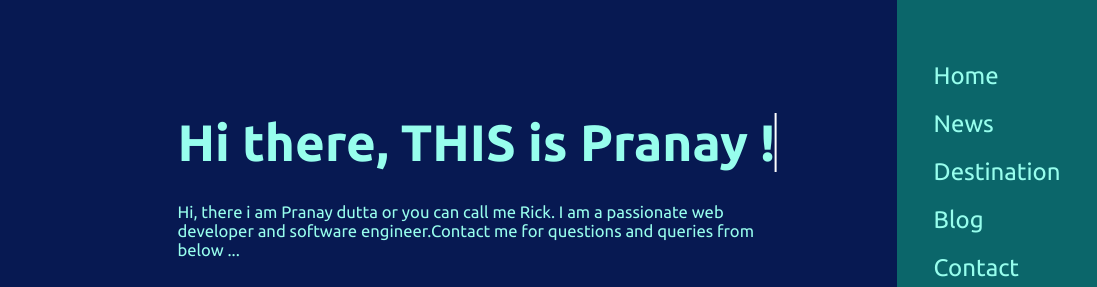
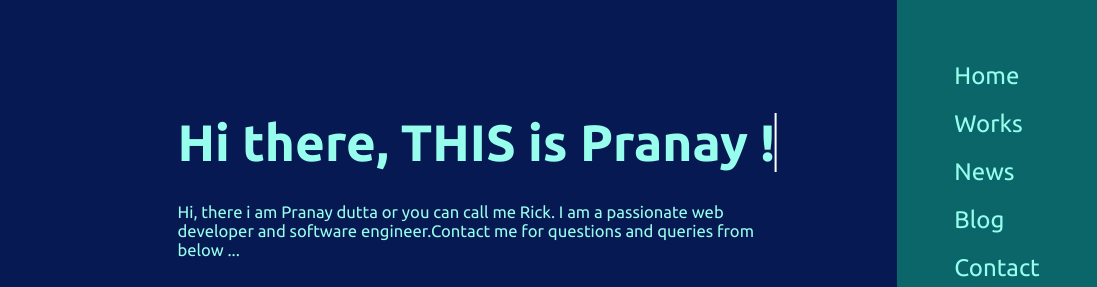
Before and after one commit to Rick-ftw/Portfolio, a plain HTML site: page index.html in a window 1280 px wide. Both pictures are taken after a click on the element 1198 px from the left and 70 px from the top of the page. Shown: the part 228-515 px from the top of the page, 183-1280 px from the left. Drawn offline with nearby package versions, Linux system fonts and the light colour scheme.

Commit message:
removed some unnecssary codes

```diff
--- a/index.html
+++ b/index.html
@@ -15,14 +15,6 @@
             <nav>
                 <div class="logo-container">
                     <h1>Port-folio</h1>
-                </div>
-                <div class="mid-nav">
-                    <!-- <ul>
-                        <li>Home</li>
-                        <li>About</li>
-                        <li>Services</li>
-                        <li>Contact</li>
-                    </ul> -->
                 </div>
                 <div class="toggle"></div>
             </nav>
@@ -58,8 +50,8 @@
     <div class="menu">
         <ul>
             <li><a href="#">Home</a></li>
+            <li><a href="work/index.html">Works</a></li>
             <li><a href="#">News</a></li>
-            <li><a href="#">Destination</a></li>
             <li><a href="#">Blog</a></li>
             <li><a href="#">Contact</a></li>
         </ul>
--- a/style.css
+++ b/style.css
@@ -13,8 +13,7 @@
 body,html{
     height: 100%;
     width: 100%;
-    background-color: var(--primary-color);
-    overflow: hidden;
+    background-color: var(--primary-color)
 }
 /* @Navigation Section  */
 .nav-box{
```
